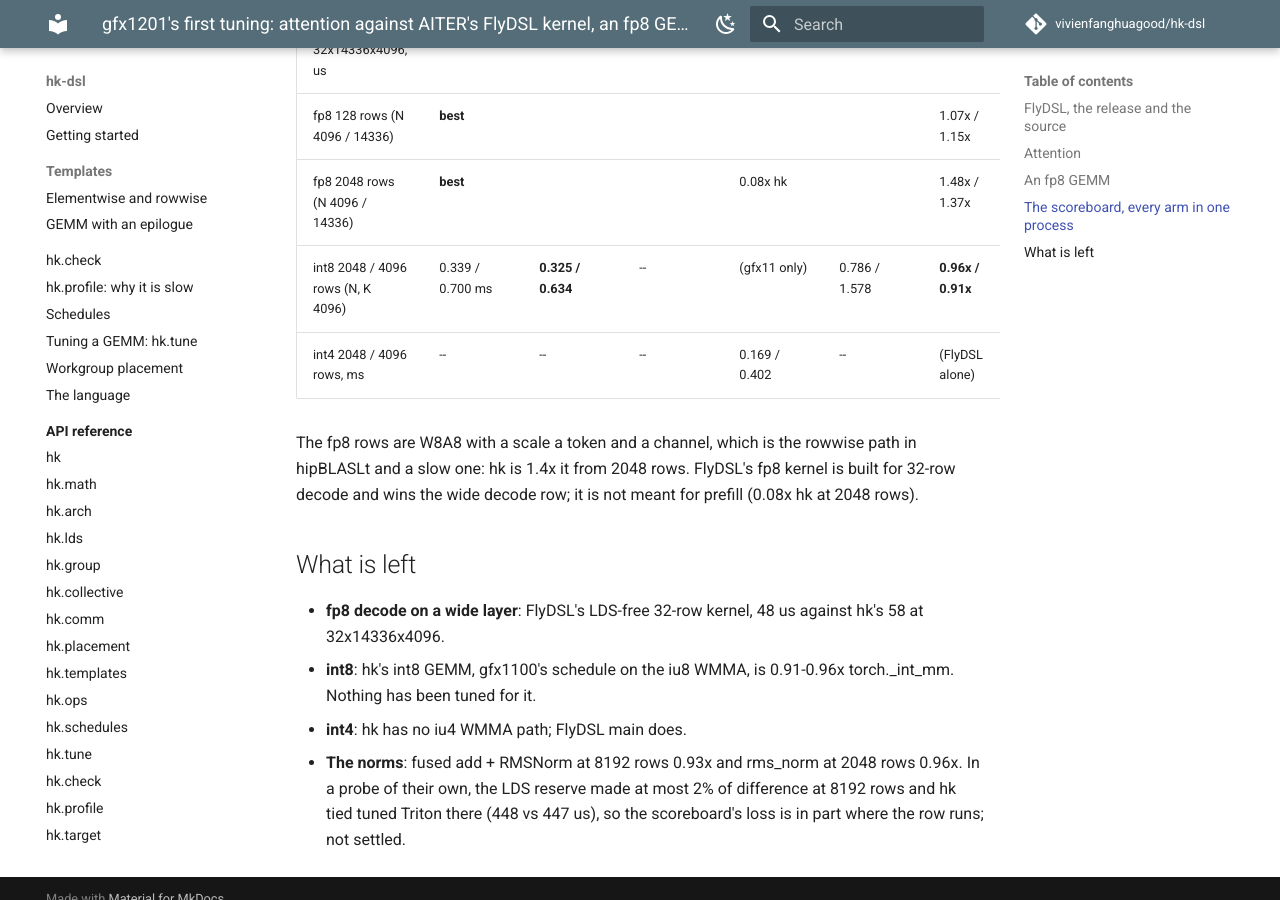
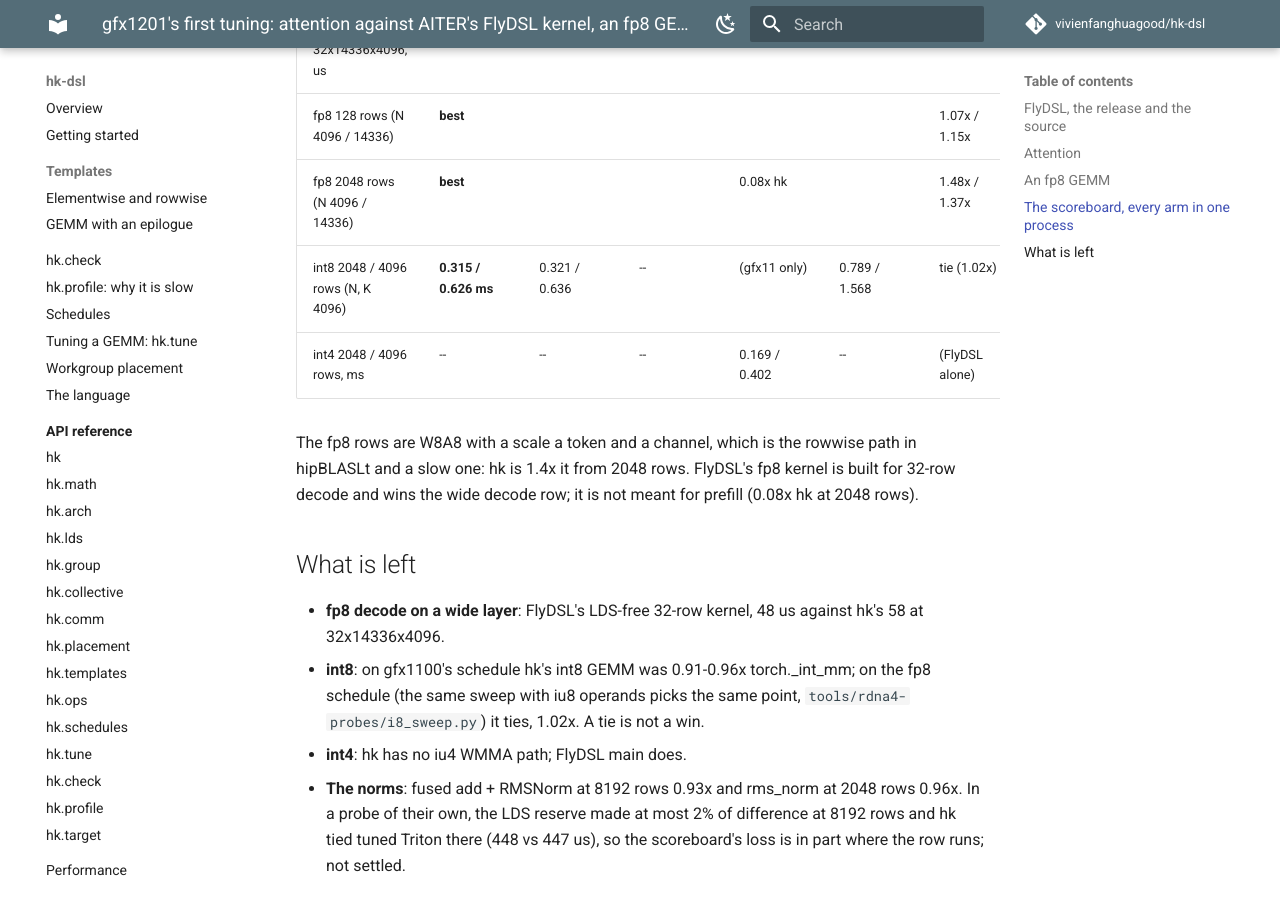
Before and after one commit to vivienfanghuagood/hk-dsl, an MkDocs documentation site: the page built from docs/history/49-gfx1201-attention-fp8-and-flydsl-from-source.md, in a window 1280 px wide and 900 px high, scrolled down 3228 px. Built offline with MkDocs 1.6.1 and Material for MkDocs 9.7.7, drawn with Linux system fonts in a browser that asks for light colours; comment, search, counter and statistics services are not loaded.

Commit message:
docs: the int8 row on the 8-bit schedule (a tie with torch._int_mm)
Co-Authored-By: Claude <noreply@anthropic.com>

```diff
--- a/docs/history/49-gfx1201-attention-fp8-and-flydsl-from-source.md
+++ b/docs/history/49-gfx1201-attention-fp8-and-flydsl-from-source.md
@@ -105,7 +105,7 @@ tuned arms; "hk vs best" counts every other arm.
 | fp8 32x14336x4096, us | 57.7 | 145 | -- | **47.9** | 52.6 | **0.83x** |
 | fp8 128 rows (N 4096 / 14336) | **best** | | | | | 1.07x / 1.15x |
 | fp8 2048 rows (N 4096 / 14336) | **best** | | | 0.08x hk | | 1.48x / 1.37x |
-| int8 2048 / 4096 rows (N, K 4096) | 0.339 / 0.700 ms | **0.325 / 0.634** | -- | (gfx11 only) | 0.786 / 1.578 | **0.96x / 0.91x** |
+| int8 2048 / 4096 rows (N, K 4096) | **0.315 / 0.626 ms** | 0.321 / 0.636 | -- | (gfx11 only) | 0.789 / 1.568 | tie (1.02x) |
 | int4 2048 / 4096 rows, ms | -- | -- | -- | 0.169 / 0.402 | -- | (FlyDSL alone) |
 
 The fp8 rows are W8A8 with a scale a token and a channel, which is the
@@ -117,8 +117,10 @@ it is not meant for prefill (0.08x hk at 2048 rows).
 
 - **fp8 decode on a wide layer**: FlyDSL's LDS-free 32-row kernel, 48 us
   against hk's 58 at 32x14336x4096.
-- **int8**: hk's int8 GEMM, gfx1100's schedule on the iu8 WMMA, is
-  0.91-0.96x torch._int_mm. Nothing has been tuned for it.
+- **int8**: on gfx1100's schedule hk's int8 GEMM was 0.91-0.96x
+  torch._int_mm; on the fp8 schedule (the same sweep with iu8 operands picks
+  the same point, `tools/rdna4-probes/i8_sweep.py`) it ties, 1.02x. A tie
+  is not a win.
 - **int4**: hk has no iu4 WMMA path; FlyDSL main does.
 - **The norms**: fused add + RMSNorm at 8192 rows 0.93x and rms_norm at 2048
   rows 0.96x. In a probe of their own, the LDS reserve made at most 2% of
```
Also changed, not shown: docs/history/README.md (+1 -1 lines), docs/performance.md (+1 -1 lines).
